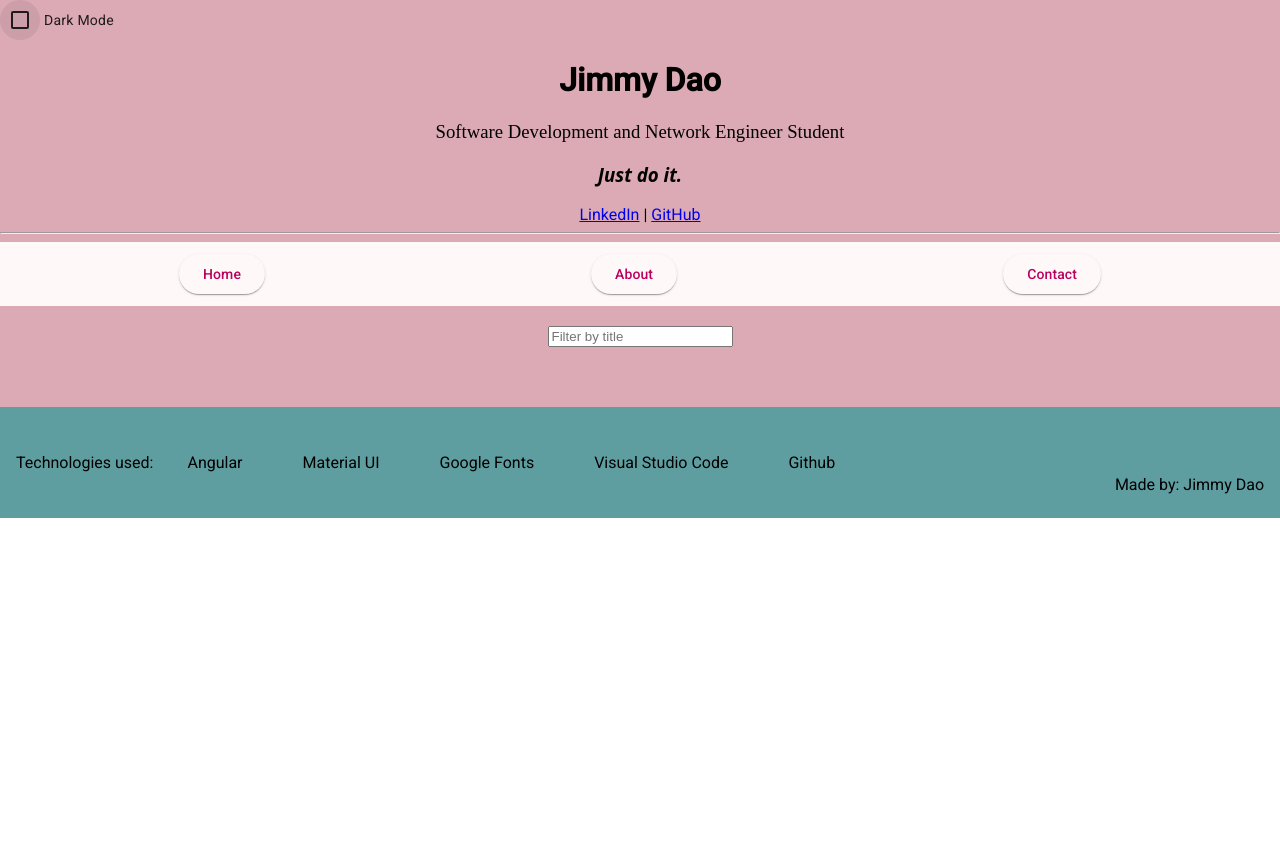
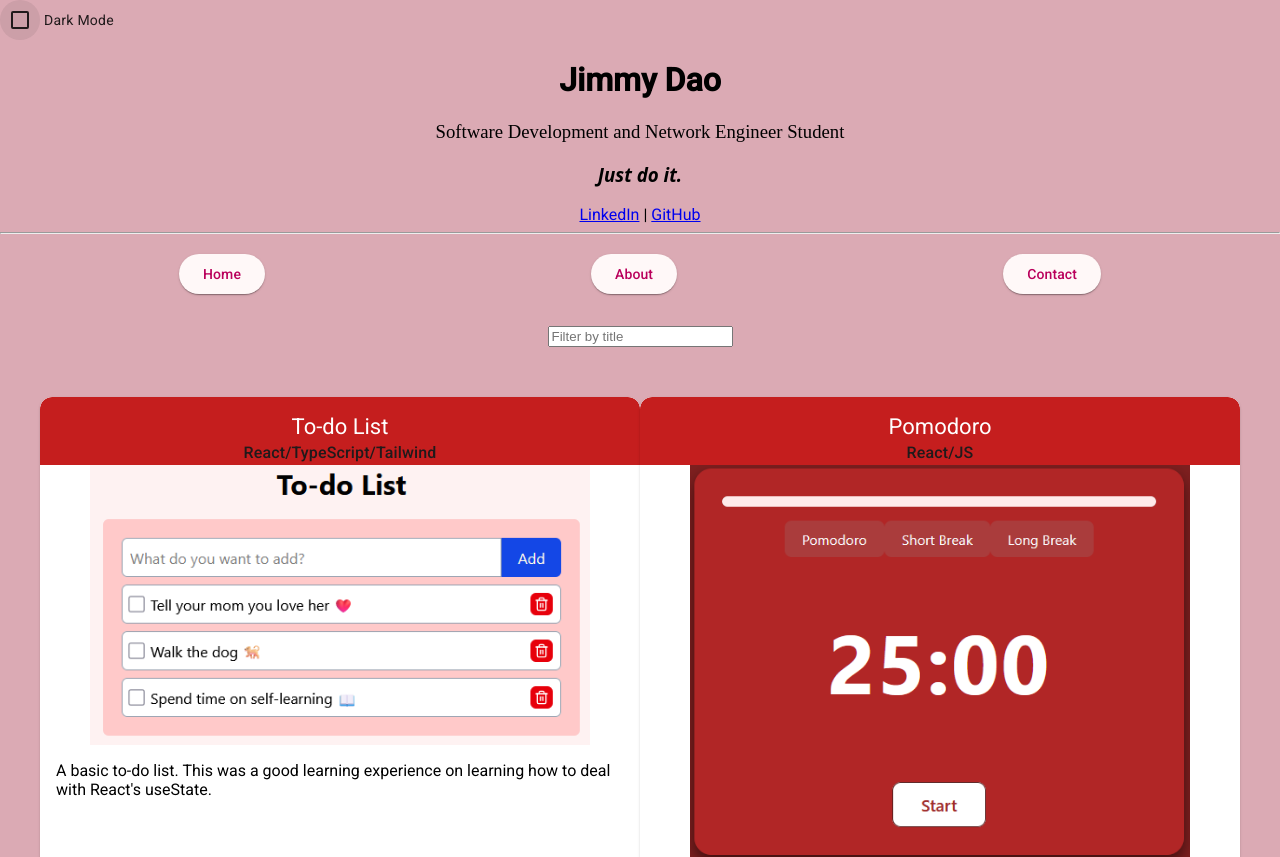
Before and after one commit to Daojim/portfolio-syst24444, an Angular app: page /home in a window 1280 px wide. Shown: the top 857 px of the page. Before the commit the page ends 800 px from the top, so only its background shows below. Built offline with nearby package versions, Linux system fonts and the light colour scheme.

Commit message:
Add css to mat-toolbar

```diff
--- a/src/app/app.component.html
+++ b/src/app/app.component.html
@@ -5,7 +5,10 @@
 <div [ngClass]="darkMode ? 'dark' : 'normal'">
   <mat-checkbox [(ngModel)]="darkMode">Dark Mode</mat-checkbox>
   <app-header [personal]="mydata" [contacts]="contacts"></app-header>
-  <mat-toolbar [ngStyle]="{ textAlign: 'center' }">
+  <mat-toolbar
+    [ngClass]="darkMode ? 'dark' : 'normal'"
+    [ngStyle]="{ textAlign: 'center' }"
+  >
     <a class="spacer" routerLink="" routerLinkActive="activebutton">
       <button mat-raised-button color="accent">Home</button>
     </a>
--- a/src/app/projects/projects.component.ts
+++ b/src/app/projects/projects.component.ts
@@ -20,22 +20,6 @@ export class ProjectsComponent {
 
   like(elem: any) {
     this.cardService.likeCard(elem);
-  }
-
-  filteredData: Projects[] = [];
-  inputText: string = '';
-
-  filterProjects() {
-    if (this.inputText === '') {
-      this.filteredData = this.projects;
-    } else {
-      this.filteredData = [];
-      for (let project of this.projects) {
-        if (project.title.toLowerCase() === this.inputText.toLowerCase()) {
-          this.filteredData.push(project);
-        }
-      }
-    }
   }
 
   projects: Projects[] = [
@@ -109,4 +93,20 @@ export class ProjectsComponent {
       projectGithub: 'https://github.com/Daojim/pokedex',
     },
   ];
+
+  filteredData: Projects[] = this.projects;
+  inputText: string = '';
+
+  filterProjects() {
+    if (this.inputText === '') {
+      this.filteredData = this.projects;
+    } else {
+      this.filteredData = [];
+      for (let project of this.projects) {
+        if (project.title.toLowerCase() === this.inputText.toLowerCase()) {
+          this.filteredData.push(project);
+        }
+      }
+    }
+  }
 }
--- a/src/styles.css
+++ b/src/styles.css
@@ -18,3 +18,13 @@ body {
   background-color: rgb(48, 45, 45);
   color: white;
 }
+
+.dark mat-toolbar {
+  background-color: rgb(48, 45, 45) !important;
+  color: white;
+}
+
+.normal mat-toolbar {
+  background-color: rgb(219, 170, 180) !important;
+  color: black;
+}
```
